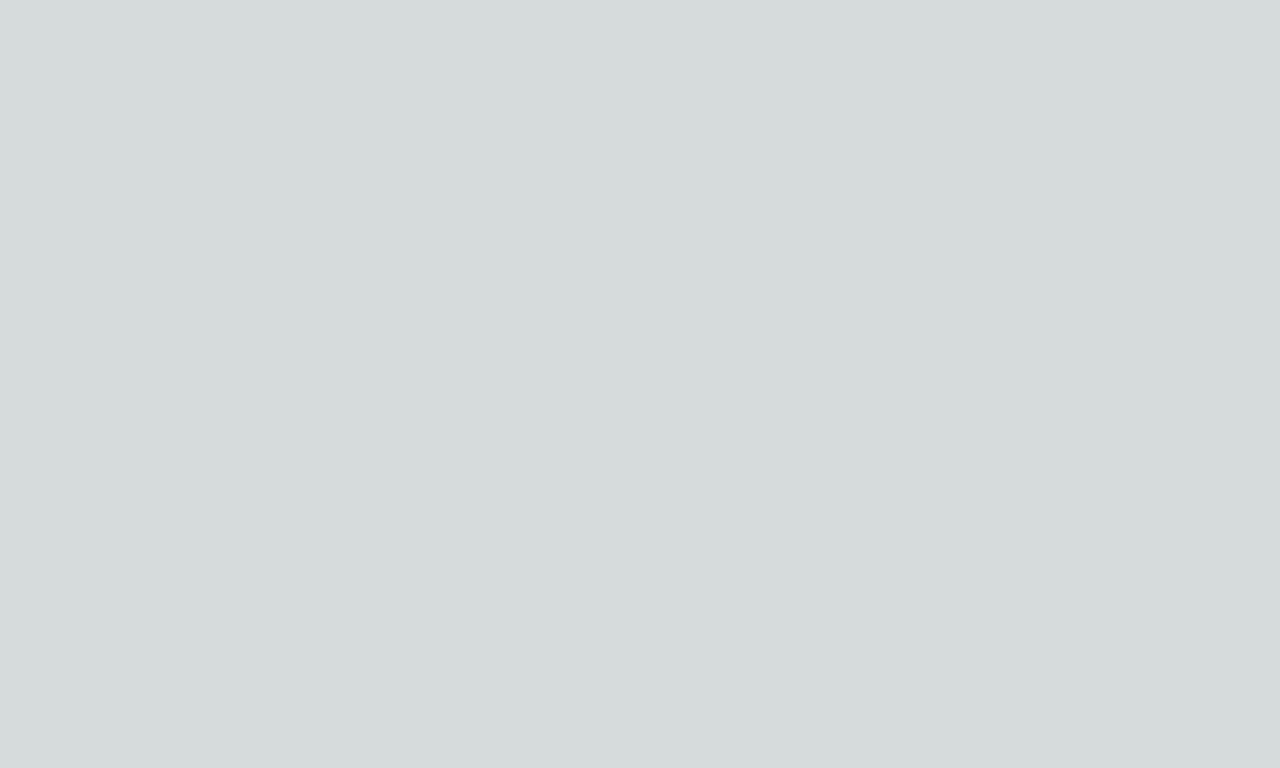
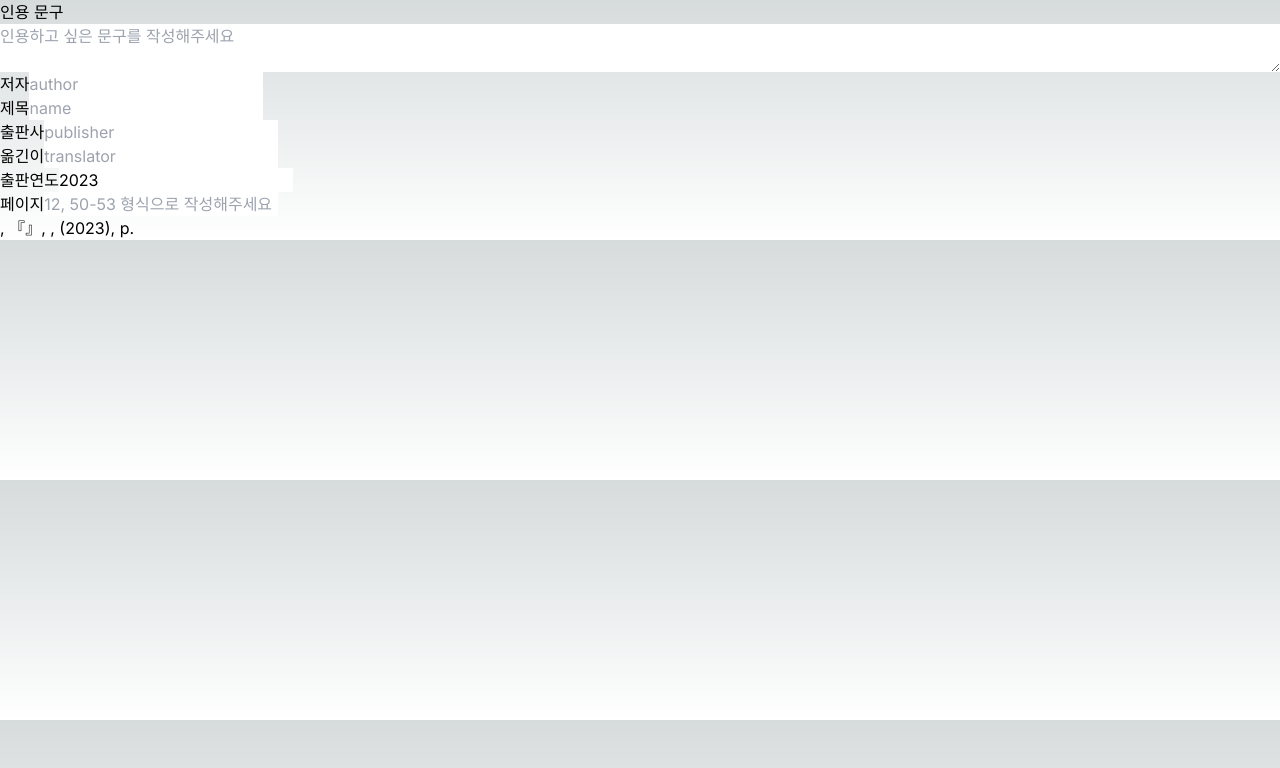
Before and after one commit to JHYOOOOON/Quot, a Next.js app: page / in a window 1280 px wide. Shown: the top 768 px of the page. Built offline with nearby package versions, Linux system fonts and the light colour scheme.

Commit message:
feat: Form, Card 컴포넌트 띄우기

```diff
--- a/src/app/page.tsx
+++ b/src/app/page.tsx
@@ -1,3 +1,12 @@
+"use client";
+
+import { Form, Card } from "./components";
+
 export default function Home() {
-  return <main></main>;
+  return (
+    <main>
+      <Form />
+      <Card />
+    </main>
+  );
 }
```
